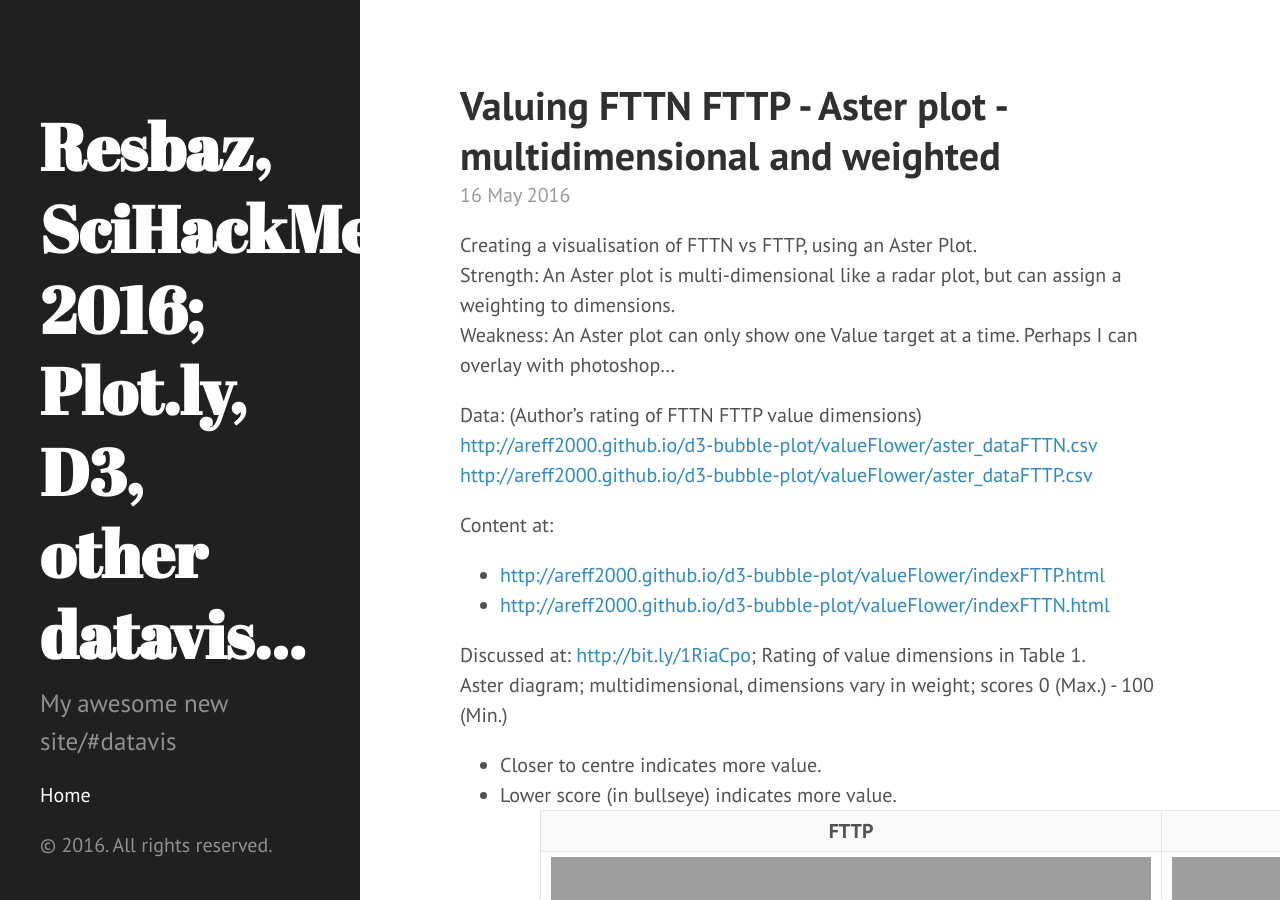
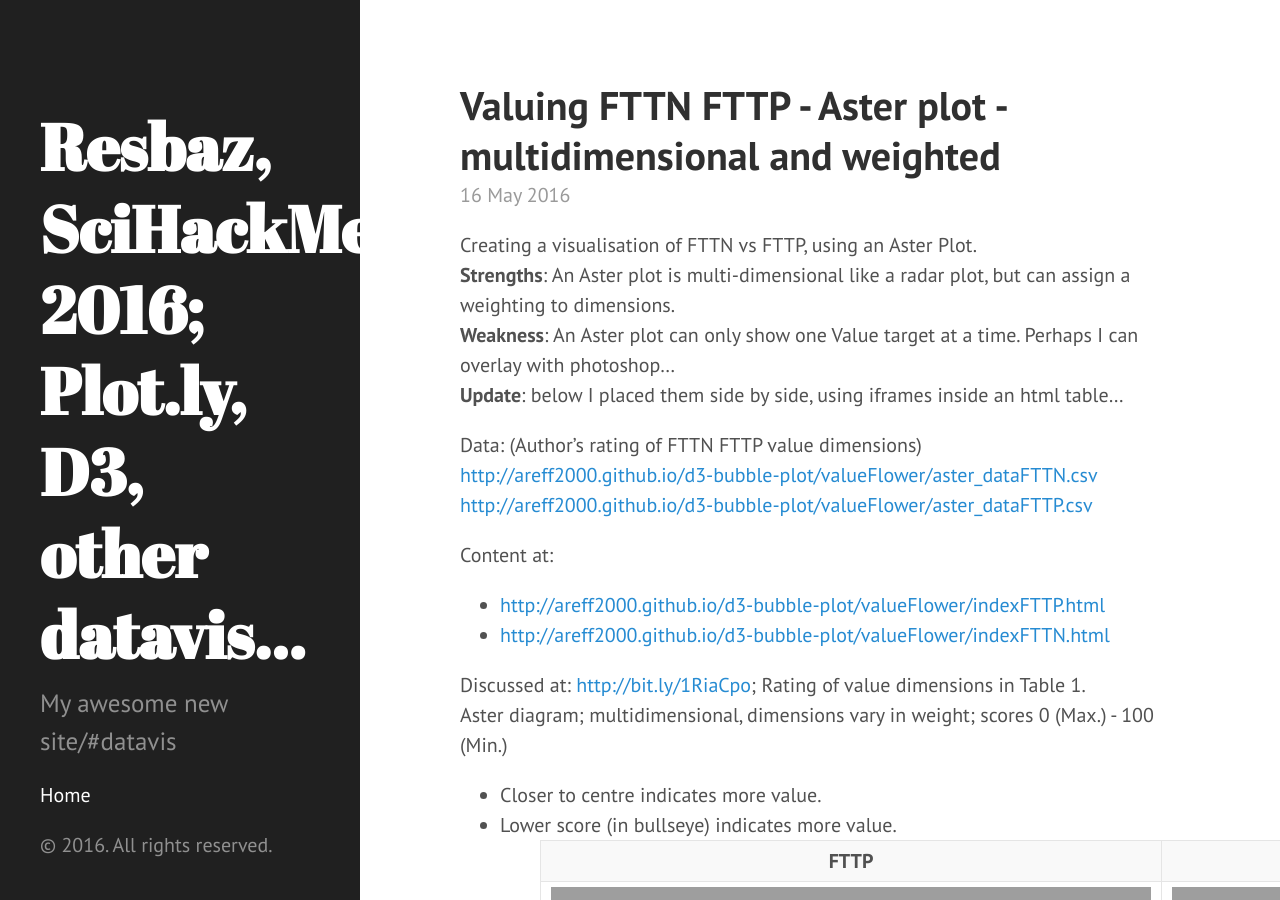
Before and after one commit to areff2000/areff2000.github.io, a Jekyll site: the page built from _posts/2016-05-16-valuing-fttn-fttp-aster-plot-multidimensional-and-weighted.markdown, in a window 1280 px wide and 900 px high. Built offline with Jekyll 4.4.1, drawn with Linux system fonts in a browser that asks for light colours.

Commit message:
update to weaknesses; add bold heads

```diff
--- a/_posts/2016-05-16-valuing-fttn-fttp-aster-plot-multidimensional-and-weighted.markdown
+++ b/_posts/2016-05-16-valuing-fttn-fttp-aster-plot-multidimensional-and-weighted.markdown
@@ -4,8 +4,9 @@ title: Valuing FTTN FTTP - Aster plot - multidimensional and weighted
 layout: post
 ---
 Creating a visualisation of FTTN vs FTTP, using an Aster Plot.<br>
-Strength: An Aster plot is multi-dimensional like a radar plot, but can assign a weighting to dimensions.<br>
-Weakness: An Aster plot can only show one Value target at a time. Perhaps I can overlay with photoshop...<br>
+<b>Strengths</b>: An Aster plot is multi-dimensional like a radar plot, but can assign a weighting to dimensions.<br>
+<b>Weakness</b>: An Aster plot can only show one Value target at a time. Perhaps I can overlay with photoshop...<br>
+<b>Update</b>: below I placed them side by side, using iframes inside an html table...<br>
 
 Data:  (Author's rating of FTTN FTTP value dimensions)<br><a href="http://areff2000.github.io/d3-bubble-plot/valueFlower/aster_dataFTTN.csv">http://areff2000.github.io/d3-bubble-plot/valueFlower/aster_dataFTTN.csv</a><br>
 <a href="http://areff2000.github.io/d3-bubble-plot/valueFlower/aster_dataFTTN.csv">http://areff2000.github.io/d3-bubble-plot/valueFlower/aster_dataFTTP.csv</a>
```
